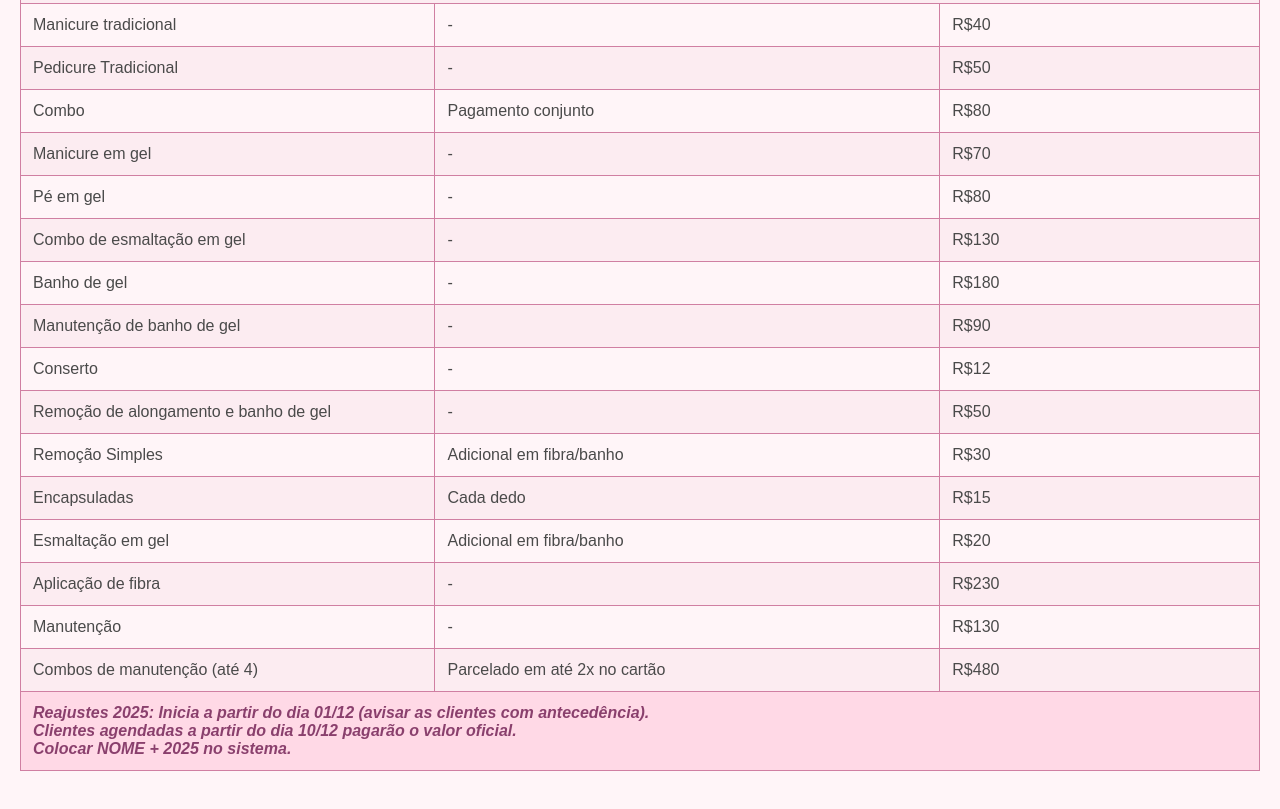
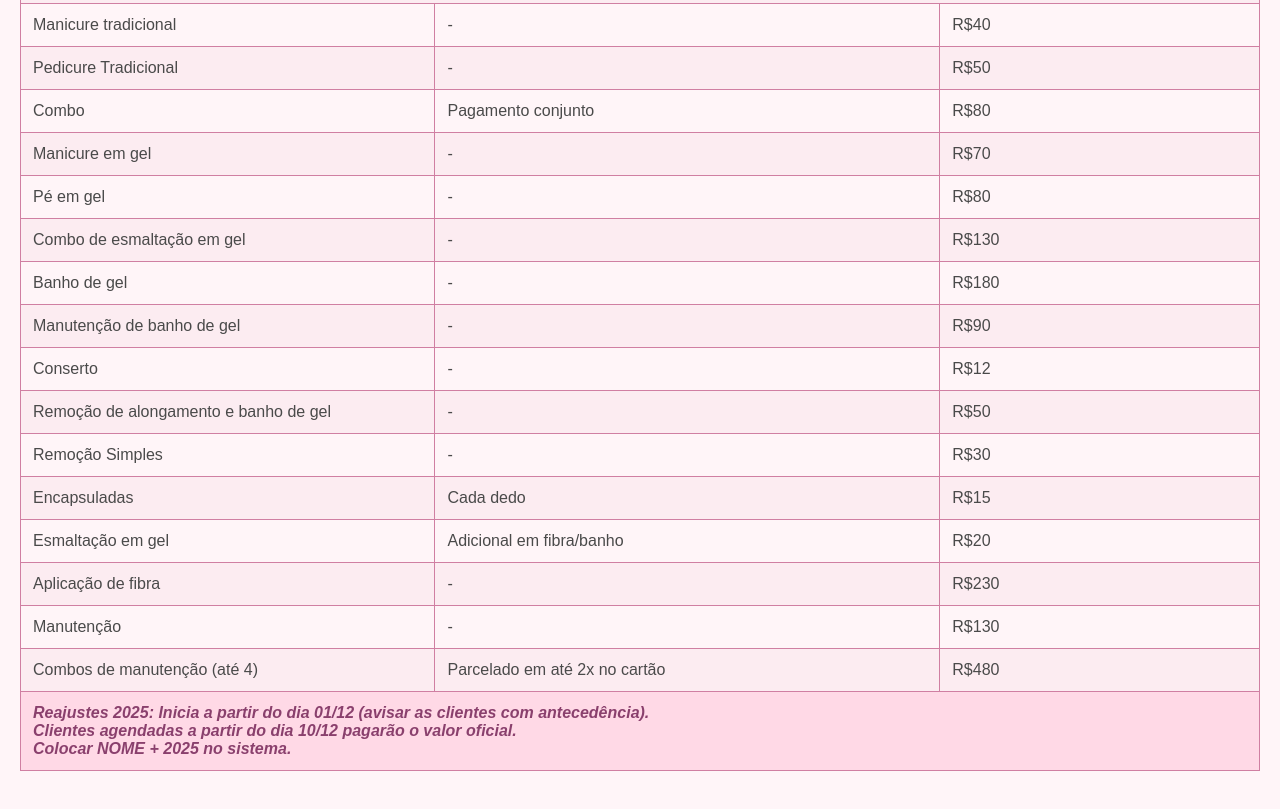
Before and after one commit to aldhemir/Tabela-Design, a plain HTML site: page index.html in a window 1280 px wide. Shown: the part 1100-1909 px from the top of the page. Drawn offline with Linux system fonts and the light colour scheme.

Commit message:
Update index.html

```diff
--- a/index.html
+++ b/index.html
@@ -225,7 +225,7 @@
             </tr>
             <tr>
                 <td>Remoção Simples</td>
-                <td>Adicional em fibra/banho</td>
+                <td>-</td>
                 <td>R$30</td>
             </tr>
             <tr>
```
